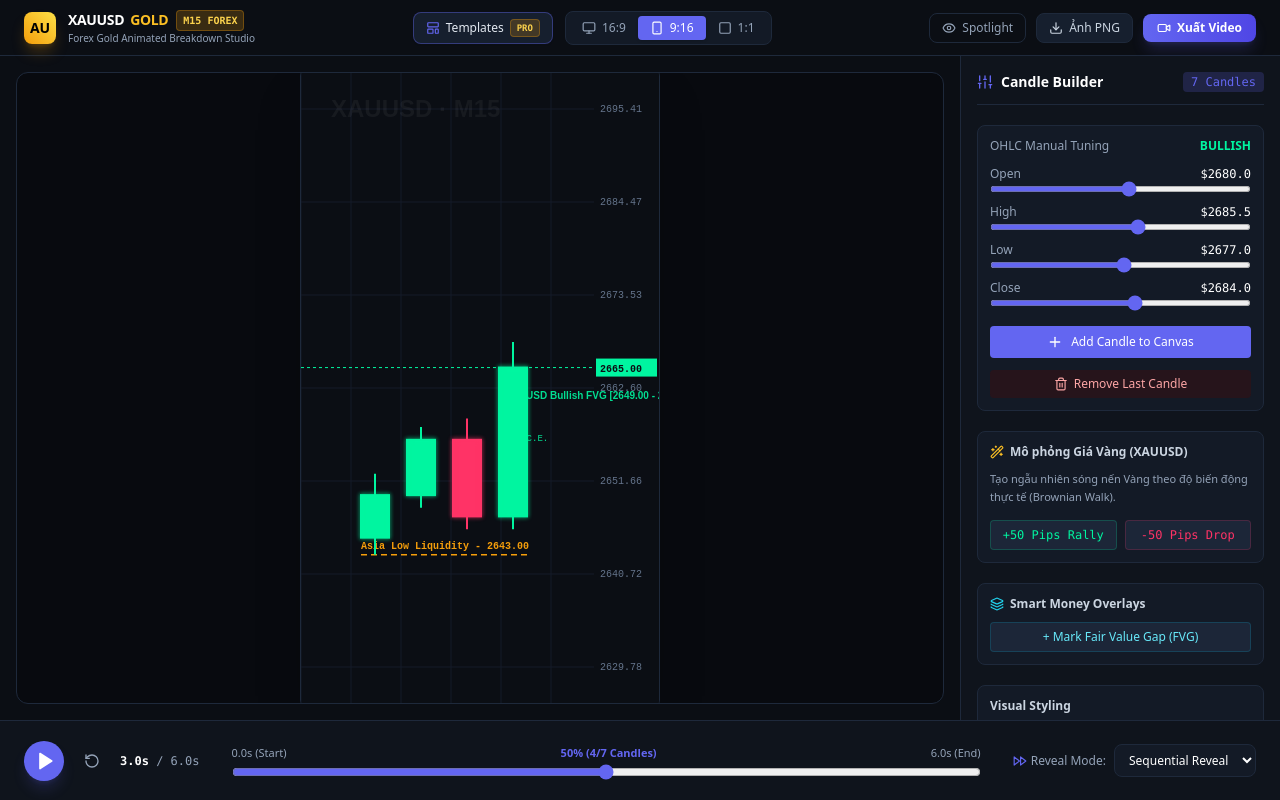
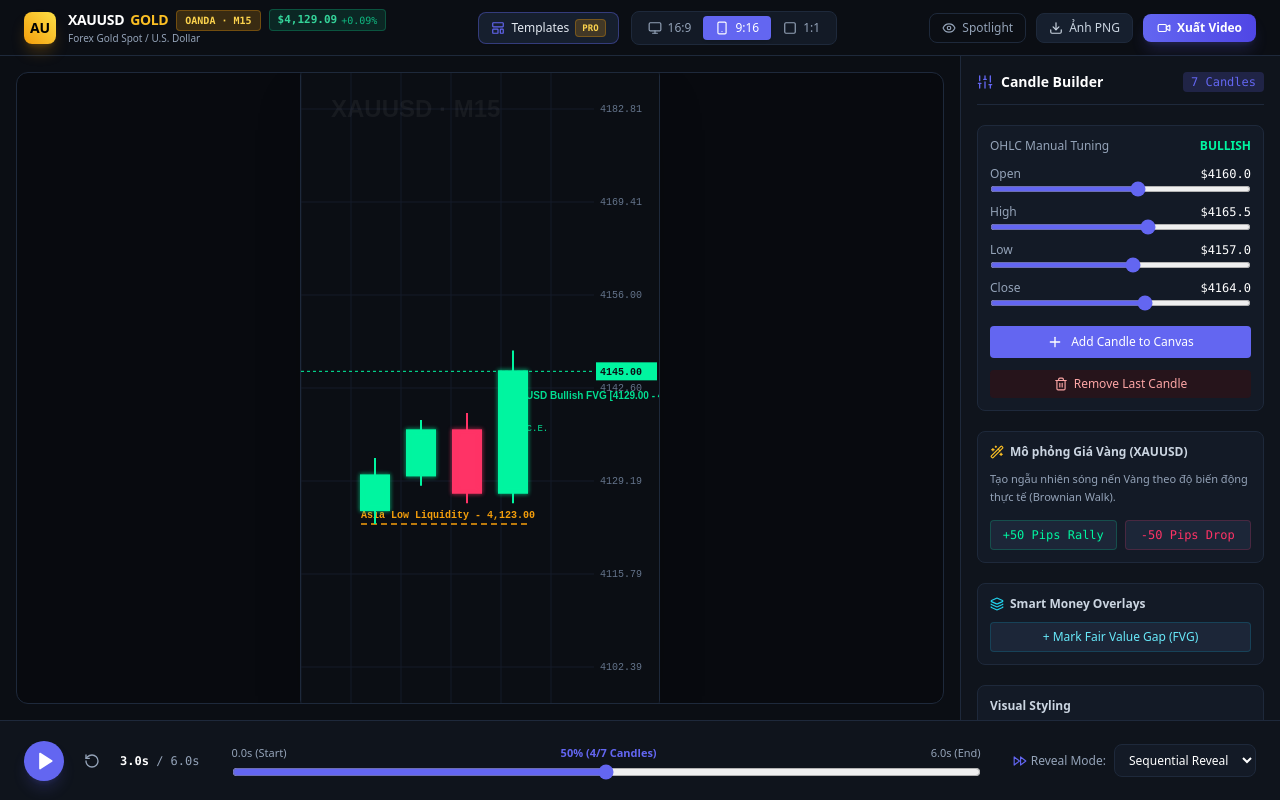
Before and after one commit to hoangkyanh2805-ux/chart, a Next.js app: page / in a window 1280 px wide. Built offline with nearby package versions, Linux system fonts and the light colour scheme.

Commit message:
feat(xauusd): sync with real live Gold price ,129.09 (OANDA TradingView) across templates and sliders

```diff
--- a/src/components/ControlsPanel.tsx
+++ b/src/components/ControlsPanel.tsx
@@ -15,8 +15,8 @@ export const ControlsPanel: React.FC = () => {
     addOverlay,
   } = useChartStore();
 
-  // Local state for single candle builder (Calibrated for XAUUSD Gold)
-  const lastClose = candles.length > 0 ? candles[candles.length - 1].close : 2650.0;
+  // Local state for single candle builder (Calibrated for XAUUSD Gold ~4,129.00)
+  const lastClose = candles.length > 0 ? candles[candles.length - 1].close : 4129.0;
   const [open, setOpen] = useState(lastClose);
   const [high, setHigh] = useState(Math.round((lastClose + 5.5) * 10) / 10);
   const [low, setLow] = useState(Math.round((lastClose - 3.0) * 10) / 10);
@@ -40,8 +40,8 @@ export const ControlsPanel: React.FC = () => {
   const handleAddFVG = () => {
     if (candles.length < 3) return;
     const lastIdx = candles.length - 1;
-    const p1 = candles[lastIdx - 2]?.high || 2650;
-    const p2 = candles[lastIdx]?.low || 2662;
+    const p1 = candles[lastIdx - 2]?.high || 4125;
+    const p2 = candles[lastIdx]?.low || 4138;
     addOverlay({
       type: 'FVG',
       startCandleIndex: Math.max(0, lastIdx - 2),
@@ -83,8 +83,8 @@ export const ControlsPanel: React.FC = () => {
           </div>
           <input
             type="range"
-            min="2600"
-            max="2750"
+            min="4080"
+            max="4220"
             step="0.5"
             value={open}
             onChange={(e) => setOpen(Number(e.target.value))}
@@ -100,8 +100,8 @@ export const ControlsPanel: React.FC = () => {
           </div>
           <input
             type="range"
-            min="2600"
-            max="2750"
+            min="4080"
+            max="4220"
             step="0.5"
             value={high}
             onChange={(e) => setHigh(Number(e.target.value))}
@@ -117,8 +117,8 @@ export const ControlsPanel: React.FC = () => {
           </div>
           <input
             type="range"
-            min="2600"
-            max="2750"
+            min="4080"
+            max="4220"
             step="0.5"
             value={low}
             onChange={(e) => setLow(Number(e.target.value))}
@@ -134,8 +134,8 @@ export const ControlsPanel: React.FC = () => {
           </div>
           <input
             type="range"
-            min="2600"
-            max="2750"
+            min="4080"
+            max="4220"
             step="0.5"
             value={close}
             onChange={(e) => setClose(Number(e.target.value))}
--- a/src/components/Header.tsx
+++ b/src/components/Header.tsx
@@ -40,11 +40,14 @@ export const Header: React.FC = () => {
               <h1 className="text-sm font-bold tracking-tight text-white flex items-center gap-1.5">
                 XAUUSD <span className="text-amber-400 font-extrabold">GOLD</span>
               </h1>
-              <span className="text-[10px] uppercase font-mono px-1.5 py-0.5 rounded bg-amber-500/20 text-amber-300 border border-amber-500/30 font-bold">
-                M15 FOREX
+              <span className="text-[10px] uppercase font-mono px-2 py-0.5 rounded bg-amber-500/20 text-amber-300 border border-amber-500/30 font-bold">
+                OANDA · M15
+              </span>
+              <span className="text-[11px] font-mono px-2 py-0.5 rounded bg-emerald-500/15 text-emerald-400 font-bold border border-emerald-500/30 flex items-center gap-1">
+                $4,129.09 <span className="text-[10px] text-emerald-500 font-normal">+0.09%</span>
               </span>
             </div>
-            <p className="text-[10px] text-slate-400">Forex Gold Animated Breakdown Studio</p>
+            <p className="text-[10px] text-slate-400">Forex Gold Spot / U.S. Dollar</p>
           </div>
         </div>
 
--- a/src/data/templates.ts
+++ b/src/data/templates.ts
@@ -23,18 +23,18 @@ export const TEMPLATES: ChartTemplate[] = [
     aspectRatio: '9:16',
     duration: 5.5,
     revealMode: 'sequential',
-    description: 'Chiến thuật Vàng kinh điển: Phiên Á đi ngang (2642 - 2650), London quét thủng đáy Á xuống 2634 (chạm H1 Order Block) rồi New York bùng nổ lên 2678.',
+    description: 'Chiến thuật Vàng thực chiến 2026: Phiên Á đi ngang (4122 - 4130), London quét bấc thủng đáy Á xuống 4114 (chạm H1 OB) rồi New York bùng nổ lên 4148.50.',
     spotlightEnabled: true,
     candles: [
-      { id: 'c-1', index: 0, open: 2646.0, high: 2650.0, low: 2644.0, close: 2648.5 }, // Asia High
-      { id: 'c-2', index: 1, open: 2648.5, high: 2649.0, low: 2642.0, close: 2643.0 }, // Asia Low
-      { id: 'c-3', index: 2, open: 2643.0, high: 2645.0, low: 2634.0, close: 2636.5 }, // London Sweep wick into H1 OB
-      { id: 'c-4', index: 3, open: 2636.5, high: 2656.0, low: 2635.0, close: 2655.0 }, // NY Open Displacement
-      { id: 'c-5', index: 4, open: 2655.0, high: 2668.0, low: 2653.0, close: 2666.0 }, // BOS of Asia High 2650
-      { id: 'c-6', index: 5, open: 2666.0, high: 2667.0, low: 2658.0, close: 2659.0 },
-      { id: 'c-7', index: 6, open: 2659.0, high: 2660.0, low: 2649.5, close: 2652.0 }, // Retest into Bullish FVG [2645 - 2653]
-      { id: 'c-8', index: 7, open: 2652.0, high: 2672.0, low: 2651.0, close: 2670.0 }, // Expansion rally
-      { id: 'c-9', index: 8, open: 2670.0, high: 2682.0, low: 2669.0, close: 2678.5 }, // Target TP
+      { id: 'c-1', index: 0, open: 4126.0, high: 4130.0, low: 4124.0, close: 4128.5 }, // Asia High 4130
+      { id: 'c-2', index: 1, open: 4128.5, high: 4129.0, low: 4122.0, close: 4123.0 }, // Asia Low 4122
+      { id: 'c-3', index: 2, open: 4123.0, high: 4125.0, low: 4114.0, close: 4116.5 }, // London Sweep wick into H1 OB
+      { id: 'c-4', index: 3, open: 4116.5, high: 4136.0, low: 4115.0, close: 4135.0 }, // NY Open Displacement
+      { id: 'c-5', index: 4, open: 4135.0, high: 4148.0, low: 4133.0, close: 4146.0 }, // BOS of Asia High 4130
+      { id: 'c-6', index: 5, open: 4146.0, high: 4147.0, low: 4138.0, close: 4139.0 },
+      { id: 'c-7', index: 6, open: 4139.0, high: 4140.0, low: 4129.5, close: 4132.0 }, // Retest into Bullish FVG [4125 - 4133]
+      { id: 'c-8', index: 7, open: 4132.0, high: 4152.0, low: 4131.0, close: 4150.0 }, // Expansion rally
+      { id: 'c-9', index: 8, open: 4150.0, high: 4162.0, low: 4149.0, close: 4158.5 }, // Target TP
     ],
     overlays: [
       {
@@ -42,52 +42,52 @@ export const TEMPLATES: ChartTemplate[] = [
         type: 'LIQUIDITY_LINE',
         startCandleIndex: 0,
         endCandleIndex: 5,
-        priceStart: 2650.0,
-        priceEnd: 2650.0,
+        priceStart: 4130.0,
+        priceEnd: 4130.0,
         color: '#F59E0B',
         opacity: 0.85,
-        label: 'Asia High Liquidity (2650.00)',
+        label: 'Asia High Liquidity (4,130.00)',
       },
       {
         id: 'asia-low-sweep',
         type: 'LIQUIDITY_LINE',
         startCandleIndex: 1,
         endCandleIndex: 3,
-        priceStart: 2642.0,
-        priceEnd: 2642.0,
+        priceStart: 4122.0,
+        priceEnd: 4122.0,
         color: '#FF3366',
         opacity: 0.85,
-        label: 'Asia Low Sweep ($$$) - 2642.00',
+        label: 'Asia Low Sweep ($$$) - 4,122.00',
       },
       {
         id: 'h1-ob',
         type: 'ORDER_BLOCK',
         startCandleIndex: 2,
         endCandleIndex: 4,
-        priceStart: 2634.0,
-        priceEnd: 2638.0,
+        priceStart: 4114.0,
+        priceEnd: 4118.0,
         color: '#6366F1',
         opacity: 0.25,
-        label: 'H1 Bullish Order Block [2634 - 2638]',
+        label: 'H1 Bullish Order Block [4114 - 4118]',
       },
       {
         id: 'bull-fvg',
         type: 'FVG',
         startCandleIndex: 3,
         endCandleIndex: 7,
-        priceStart: 2645.0,
-        priceEnd: 2653.0,
+        priceStart: 4125.0,
+        priceEnd: 4133.0,
         color: '#00F5A0',
         opacity: 0.22,
-        label: 'NY Bullish FVG [2645.00 - 2653.00]',
+        label: 'NY Bullish FVG [4125.00 - 4133.00]',
       },
       {
         id: 'rr-long',
         type: 'LONG_SHORT',
         startCandleIndex: 6,
         endCandleIndex: 8,
-        priceStart: 2652.0, // Entry
-        priceEnd: 2678.5, // TP (+265 pips)
+        priceStart: 4132.0, // Entry
+        priceEnd: 4158.5, // TP (+265 pips)
         color: '#00F5A0',
         opacity: 0.2,
         label: 'Long XAUUSD +265 Pips (1:4.5 RR)',
@@ -102,16 +102,16 @@ export const TEMPLATES: ChartTemplate[] = [
     aspectRatio: '9:16',
     duration: 5.0,
     revealMode: 'brownian',
-    description: 'Tin CPI Mỹ ra lúc 8:30 AM: Cú quét bấc giật 120 pips lên 2694 rồi đổ sập phá vỡ cấu trúc về 2645 (Bearish Displacement).',
+    description: 'Tin CPI Mỹ: Cú giật bấc Judas Swing 130 pips lên 4155 rồi sập gãy cấu trúc (MSS) về 4105 tạo Bearish FVG lớn.',
     spotlightEnabled: true,
     candles: [
-      { id: 'c-1', index: 0, open: 2678.0, high: 2684.0, low: 2676.0, close: 2682.0 }, // Pre-news
-      { id: 'c-2', index: 1, open: 2682.0, high: 2685.0, low: 2680.0, close: 2683.5 }, // Equal Highs resistance
-      { id: 'c-3', index: 2, open: 2683.5, high: 2695.0, low: 2678.0, close: 2680.0 }, // CPI News Wick (Judas Swing)
-      { id: 'c-4', index: 3, open: 2680.0, high: 2681.0, low: 2652.0, close: 2654.0 }, // Massive red dump candle
-      { id: 'c-5', index: 4, open: 2654.0, high: 2660.0, low: 2644.0, close: 2646.0 }, // Sell-off
-      { id: 'c-6', index: 5, open: 2646.0, high: 2670.0, low: 2645.0, close: 2668.0 }, // Pullback into Bearish FVG [2660 - 2678]
-      { id: 'c-7', index: 6, open: 2668.0, high: 2669.0, low: 2638.0, close: 2640.0 }, // Full dump continuation
+      { id: 'c-1', index: 0, open: 4138.0, high: 4144.0, low: 4136.0, close: 4142.0 }, // Pre-news
+      { id: 'c-2', index: 1, open: 4142.0, high: 4145.0, low: 4140.0, close: 4143.5 }, // Equal Highs
+      { id: 'c-3', index: 2, open: 4143.5, high: 4155.0, low: 4138.0, close: 4140.0 }, // CPI Spike Wick
+      { id: 'c-4', index: 3, open: 4140.0, high: 4141.0, low: 4112.0, close: 4114.0 }, // Massive red dump candle
+      { id: 'c-5', index: 4, open: 4114.0, high: 4120.0, low: 4104.0, close: 4106.0 }, // Sell-off
+      { id: 'c-6', index: 5, open: 4106.0, high: 4130.0, low: 4105.0, close: 4128.0 }, // Pullback into Bearish FVG [4120 - 4138]
+      { id: 'c-7', index: 6, open: 4128.0, high: 4129.0, low: 4098.0, close: 4100.0 }, // Full dump continuation
     ],
     overlays: [
       {
@@ -119,54 +119,54 @@ export const TEMPLATES: ChartTemplate[] = [
         type: 'LIQUIDITY_LINE',
         startCandleIndex: 1,
         endCandleIndex: 3,
-        priceStart: 2685.0,
-        priceEnd: 2685.0,
+        priceStart: 4145.0,
+        priceEnd: 4145.0,
         color: '#FF3366',
         opacity: 0.9,
-        label: 'CPI Liquidity Sweep Wick (2695.00)',
+        label: 'CPI Liquidity Sweep Wick (4,155.00)',
       },
       {
         id: 'bear-fvg',
         type: 'FVG',
         startCandleIndex: 3,
         endCandleIndex: 6,
-        priceStart: 2660.0,
-        priceEnd: 2678.0,
+        priceStart: 4120.0,
+        priceEnd: 4138.0,
         color: '#FF3366',
         opacity: 0.25,
-        label: 'Bearish FVG [2660.00 - 2678.00]',
+        label: 'Bearish FVG [4120.00 - 4138.00]',
       },
       {
         id: 'mss-gold',
         type: 'LIQUIDITY_LINE',
         startCandleIndex: 0,
         endCandleIndex: 4,
-        priceStart: 2676.0,
-        priceEnd: 2676.0,
+        priceStart: 4136.0,
+        priceEnd: 4136.0,
         color: '#38BDF8',
         opacity: 0.8,
-        label: 'MSS (Market Structure Shift) - 2676.00',
+        label: 'MSS (Market Structure Shift) - 4,136.00',
       },
     ],
   },
   {
-    id: 'xauusd-2700-round-level',
-    title: 'XAUUSD: $2700 Psychological Round Level Liquidity Grab',
+    id: 'xauusd-4150-round-level',
+    title: 'XAUUSD: $4,150 Psychological Round Level Liquidity Grab',
     strategy: 'ICT',
     tier: 'Creator',
     aspectRatio: '16:9',
     duration: 6.0,
     revealMode: 'sequential',
-    description: 'Vùng số tròn tâm lý 2700.00: Đám đông đặt buy-stop breakout bị bẫy thanh khoản (Institutional Trap), giá đảo chiều 350 pips.',
+    description: 'Vùng số tròn tâm lý $4,150.00: Đám đông đặt buy-stop breakout bị bẫy thanh khoản (Institutional Trap), giá đảo chiều 350 pips về 4115.',
     spotlightEnabled: true,
     candles: [
-      { id: 'c-1', index: 0, open: 2685.0, high: 2692.0, low: 2684.0, close: 2691.0 },
-      { id: 'c-2', index: 1, open: 2691.0, high: 2698.0, low: 2689.0, close: 2697.5 }, // Approaching 2700
-      { id: 'c-3', index: 2, open: 2697.5, high: 2705.5, low: 2696.0, close: 2698.0 }, // Trap wick tapping 2705.50
-      { id: 'c-4', index: 3, open: 2698.0, high: 2699.0, low: 2680.0, close: 2682.0 }, // Sharp decline
-      { id: 'c-5', index: 4, open: 2682.0, high: 2684.0, low: 2671.0, close: 2672.5 }, // Breakdown
-      { id: 'c-6', index: 5, open: 2672.5, high: 2688.0, low: 2671.0, close: 2686.0 }, // Retest 2688 mitigation
-      { id: 'c-7', index: 6, open: 2686.0, high: 2687.0, low: 2660.0, close: 2662.0 }, // Target $2662
+      { id: 'c-1', index: 0, open: 4135.0, high: 4142.0, low: 4134.0, close: 4141.0 },
+      { id: 'c-2', index: 1, open: 4141.0, high: 4148.0, low: 4139.0, close: 4147.5 }, // Approaching 4150
+      { id: 'c-3', index: 2, open: 4147.5, high: 4155.5, low: 4146.0, close: 4148.0 }, // Trap wick tapping 4155.50
+      { id: 'c-4', index: 3, open: 4148.0, high: 4149.0, low: 4130.0, close: 4132.0 }, // Sharp decline
+      { id: 'c-5', index: 4, open: 4132.0, high: 4134.0, low: 4121.0, close: 4122.5 }, // Breakdown
+      { id: 'c-6', index: 5, open: 4122.5, high: 4138.0, low: 4121.0, close: 4136.0 }, // Retest 4138 mitigation
+      { id: 'c-7', index: 6, open: 4136.0, high: 4137.0, low: 4112.0, close: 4114.0 }, // Target $4114
     ],
     overlays: [
       {
@@ -174,22 +174,22 @@ export const TEMPLATES: ChartTemplate[] = [
         type: 'LIQUIDITY_LINE',
         startCandleIndex: 0,
         endCandleIndex: 4,
-        priceStart: 2700.0,
-        priceEnd: 2700.0,
+        priceStart: 4150.0,
+        priceEnd: 4150.0,
         color: '#EAB308',
         opacity: 0.95,
-        label: 'Key Level: $2,700.00 Major Psychological Barrier',
+        label: 'Key Level: $4,150.00 Major Psychological Barrier',
       },
       {
         id: 'ob-bear',
         type: 'ORDER_BLOCK',
         startCandleIndex: 2,
         endCandleIndex: 6,
-        priceStart: 2696.0,
-        priceEnd: 2704.0,
+        priceStart: 4146.0,
+        priceEnd: 4154.0,
         color: '#FF3366',
         opacity: 0.28,
-        label: 'Institutional Supply Block (2696 - 2704)',
+        label: 'Institutional Supply Block (4146 - 4154)',
       },
     ],
   },
@@ -201,14 +201,14 @@ export const TEMPLATES: ChartTemplate[] = [
     aspectRatio: '9:16',
     duration: 4.5,
     revealMode: 'sequential',
-    description: 'Thiết lập Scalp Vàng M15 chuẩn: Rủi ro 20 pips, lợi nhuận 80 pips (R:R 1:4.0). Canh mua tại 50% Consequent Encroachment.',
+    description: 'Thiết lập Scalp Vàng M15 tại vùng giá 4,129: Rủi ro 20 pips, lợi nhuận 80 pips (R:R 1:4.0). Canh mua tại 50% Consequent Encroachment.',
     spotlightEnabled: true,
     candles: [
-      { id: 'c-1', index: 0, open: 2648.0, high: 2652.0, low: 2646.0, close: 2651.0 },
-      { id: 'c-2', index: 1, open: 2651.0, high: 2666.0, low: 2650.0, close: 2665.0 }, // Strong M15 expansion candle
-      { id: 'c-3', index: 2, open: 2665.0, high: 2674.0, low: 2663.0, close: 2672.0 },
-      { id: 'c-4', index: 3, open: 2672.0, high: 2673.0, low: 2657.5, close: 2659.0 }, // Pullback into FVG (50% CE is 2657.5)
-      { id: 'c-5', index: 4, open: 2659.0, high: 2682.0, low: 2658.0, close: 2680.0 }, // Profit target hit
+      { id: 'c-1', index: 0, open: 4122.0, high: 4126.0, low: 4120.0, close: 4125.0 },
+      { id: 'c-2', index: 1, open: 4125.0, high: 4140.0, low: 4124.0, close: 4139.0 }, // Strong M15 expansion candle
+      { id: 'c-3', index: 2, open: 4139.0, high: 4148.0, low: 4137.0, close: 4146.0 },
+      { id: 'c-4', index: 3, open: 4146.0, high: 4147.0, low: 4131.5, close: 4133.0 }, // Retest 50% CE (4131.5)
+      { id: 'c-5', index: 4, open: 4133.0, high: 4156.0, low: 4132.0, close: 4154.0 }, // Profit target hit
     ],
     overlays: [
       {
@@ -216,19 +216,19 @@ export const TEMPLATES: ChartTemplate[] = [
         type: 'FVG',
         startCandleIndex: 1,
         endCandleIndex: 4,
-        priceStart: 2652.0,
-        priceEnd: 2663.0,
+        priceStart: 4126.0,
+        priceEnd: 4137.0,
         color: '#00F5A0',
         opacity: 0.25,
-        label: 'XAUUSD M15 FVG [2652.00 - 2663.00]',
+        label: 'XAUUSD M15 FVG [4126.00 - 4137.00]',
       },
       {
         id: 'scalp-rr',
         type: 'LONG_SHORT',
         startCandleIndex: 3,
         endCandleIndex: 4,
-        priceStart: 2659.0, // Entry
-        priceEnd: 2680.0, // TP (+210 pips)
+        priceStart: 4133.0, // Entry
+        priceEnd: 4154.0, // TP (+210 pips)
         color: '#00F5A0',
         opacity: 0.22,
         label: 'Scalp Entry at 50% CE (1:4.2 RR)',
--- a/src/store/useChartStore.ts
+++ b/src/store/useChartStore.ts
@@ -30,15 +30,15 @@ interface ChartState {
   resetChart: () => void;
 }
 
-// Initial demo candles for XAUUSD (Gold)
+// Initial demo candles for XAUUSD (Gold - Live Price Range ~4,129.00)
 const INITIAL_CANDLES: Candle[] = [
-  { id: 'c-1', index: 0, open: 2645.0, high: 2652.5, low: 2643.0, close: 2650.0 },
-  { id: 'c-2', index: 1, open: 2650.0, high: 2658.0, low: 2648.5, close: 2656.5 },
-  { id: 'c-3', index: 2, open: 2656.5, high: 2659.0, low: 2646.0, close: 2647.5 },
-  { id: 'c-4', index: 3, open: 2647.5, high: 2668.0, low: 2646.0, close: 2665.0 }, // Expansion
-  { id: 'c-5', index: 4, open: 2665.0, high: 2674.0, low: 2663.0, close: 2672.5 },
-  { id: 'c-6', index: 5, open: 2672.5, high: 2673.5, low: 2656.0, close: 2658.0 }, // FVG Retest
-  { id: 'c-7', index: 6, open: 2658.0, high: 2682.0, low: 2657.0, close: 2680.0 }, // Target rally
+  { id: 'c-1', index: 0, open: 4125.0, high: 4132.5, low: 4123.0, close: 4130.0 },
+  { id: 'c-2', index: 1, open: 4130.0, high: 4138.0, low: 4128.5, close: 4136.5 },
+  { id: 'c-3', index: 2, open: 4136.5, high: 4139.0, low: 4126.0, close: 4127.5 },
+  { id: 'c-4', index: 3, open: 4127.5, high: 4148.0, low: 4126.0, close: 4145.0 }, // Expansion
+  { id: 'c-5', index: 4, open: 4145.0, high: 4154.0, low: 4143.0, close: 4152.5 },
+  { id: 'c-6', index: 5, open: 4152.5, high: 4153.5, low: 4136.0, close: 4138.0 }, // FVG Retest
+  { id: 'c-7', index: 6, open: 4138.0, high: 4162.0, low: 4137.0, close: 4160.0 }, // Target rally
 ];
 
 export const useChartStore = create<ChartState>((set, get) => ({
@@ -49,22 +49,22 @@ export const useChartStore = create<ChartState>((set, get) => ({
       type: 'FVG',
       startCandleIndex: 3,
       endCandleIndex: 6,
-      priceStart: 2649.0,
-      priceEnd: 2663.0,
+      priceStart: 4129.0,
+      priceEnd: 4143.0,
       color: '#00F5A0',
       opacity: 0.22,
-      label: 'XAUUSD Bullish FVG [2649.00 - 2663.00]',
+      label: 'XAUUSD Bullish FVG [4129.00 - 4143.00]',
     },
     {
       id: 'asia-low',
       type: 'LIQUIDITY_LINE',
       startCandleIndex: 0,
       endCandleIndex: 3,
-      priceStart: 2643.0,
-      priceEnd: 2643.0,
+      priceStart: 4123.0,
+      priceEnd: 4123.0,
       color: '#F59E0B',
       opacity: 0.85,
-      label: 'Asia Low Liquidity - 2643.00',
+      label: 'Asia Low Liquidity - 4,123.00',
     },
   ],
   settings: {
@@ -106,10 +106,10 @@ export const useChartStore = create<ChartState>((set, get) => ({
       candles: state.candles.slice(0, -1),
     })),
 
-  generateRandomWalk: (count, drift = 0.001, volatility = 0.008) =>
+  generateRandomWalk: (count, drift = 0.001, volatility = 0.004) =>
     set((state) => {
       const result: Candle[] = [];
-      let lastPrice = state.candles.length > 0 ? state.candles[state.candles.length - 1].close : 2650;
+      let lastPrice = state.candles.length > 0 ? state.candles[state.candles.length - 1].close : 4129.0;
       let startIndex = state.candles.length;
 
       for (let i = 0; i < count; i++) {
```
